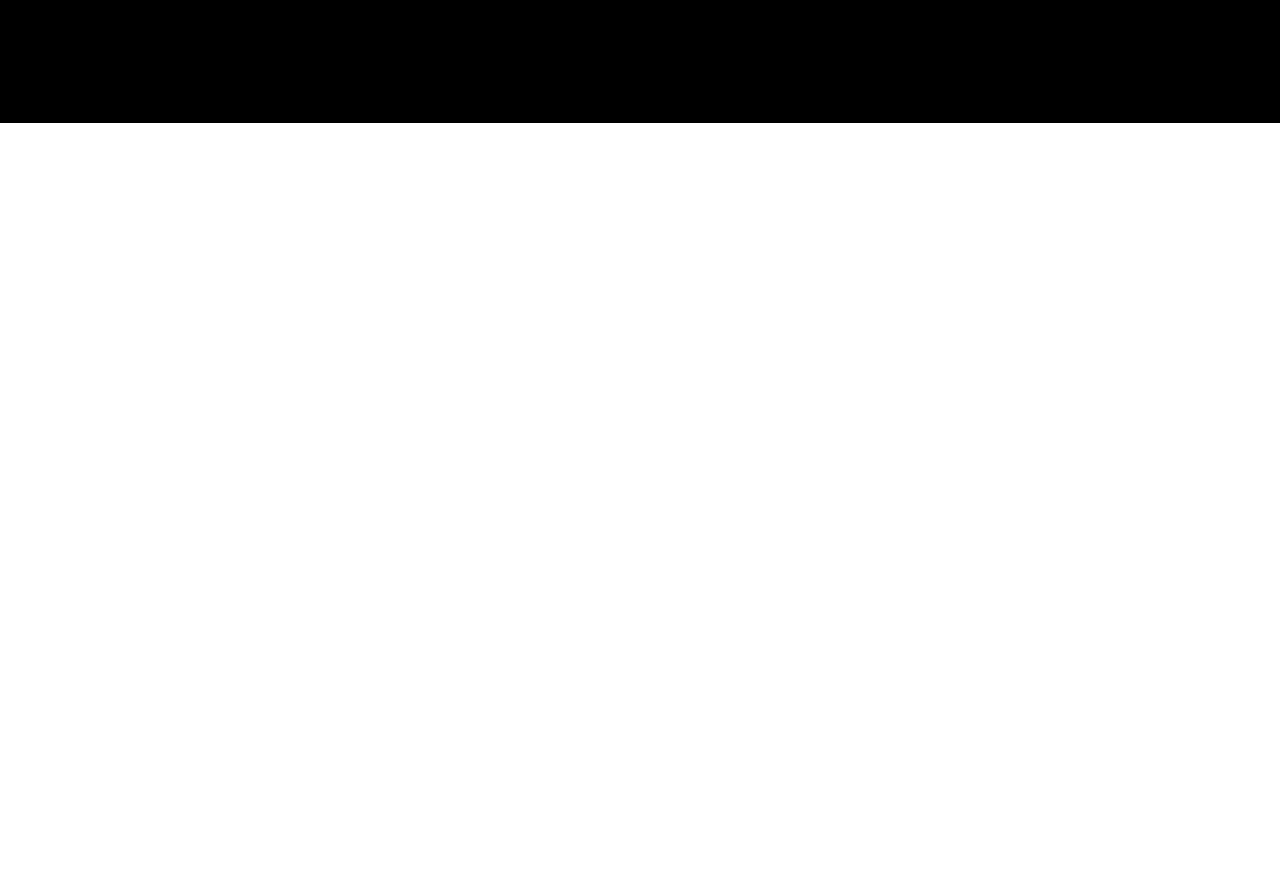
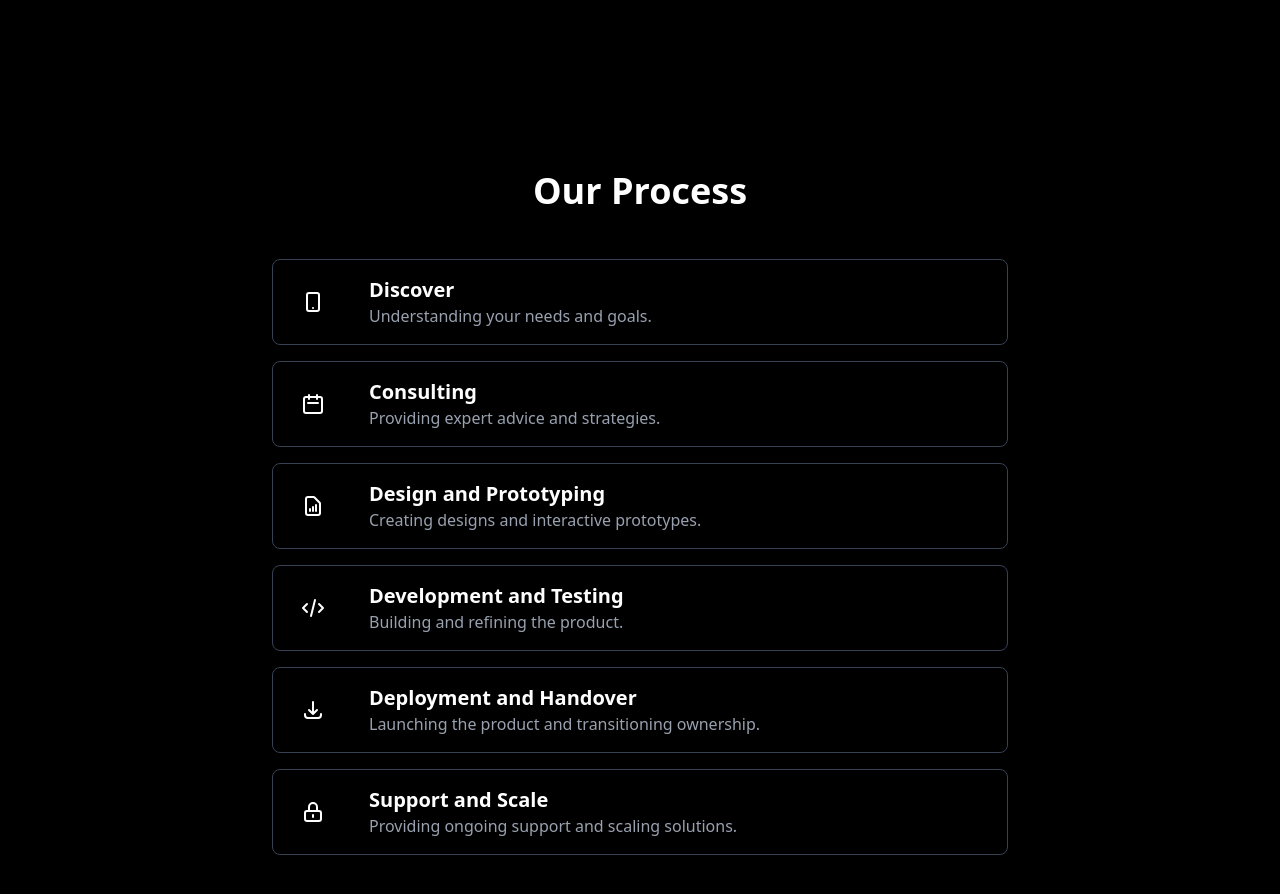
Before and after one commit to dhimanharsh/mountain-dev-page, a React (Vite) app: page / in a window 1280 px wide. Shown: the part 1720-2614 px from the top of the page. Before the commit the page ends 1843 px from the top, so only its background shows below. Built offline with nearby package versions, Linux system fonts and the light colour scheme.

Commit message:
responisve check

```diff
--- a/src/App.jsx
+++ b/src/App.jsx
@@ -12,6 +12,7 @@ function App() {
 <CursorFollower />
   <HeroSection />
   <AboutUs/>
+  <OurProcess />
   </>
   )
 }
--- a/src/Components/OurProcess.jsx
+++ b/src/Components/OurProcess.jsx
@@ -93,14 +93,14 @@ const OurProcess = () => {
     hidden: { opacity: 0, x: xDirection },
   }}
   transition={{ duration: 0.5, delay: index * 0.3 }}
-                className="flex items-center p-4 border border-gray-700 rounded-lg transform transition duration-300 hover:scale-105 hover:bg-gray-800 hover:shadow-lg"
+  className="flex flex-col md:flex-row md:items-center gap-4 p-4 border border-gray-700 rounded-lg transform transition duration-300 hover:scale-105 hover:bg-gray-800 hover:shadow-lg"
 >
-                <div className="w-12 flex items-center justify-center">
+  <div className="w-full md:w-12 flex items-center justify-center">
     {step.icon}
   </div>
-                <div className="ml-4">
-                  <h3 className="text-xl font-semibold">{step.title}</h3>
-                  <p className="text-gray-400">{step.description}</p>
+  <div className="text-center md:text-left md:ml-4">
+    <h3 className="text-lg md:text-xl font-semibold">{step.title}</h3>
+    <p className="text-sm md:text-base text-gray-400">{step.description}</p>
   </div>
 </motion.div>
             );
```
Lines whose indentation alone changed are shown as unchanged.
